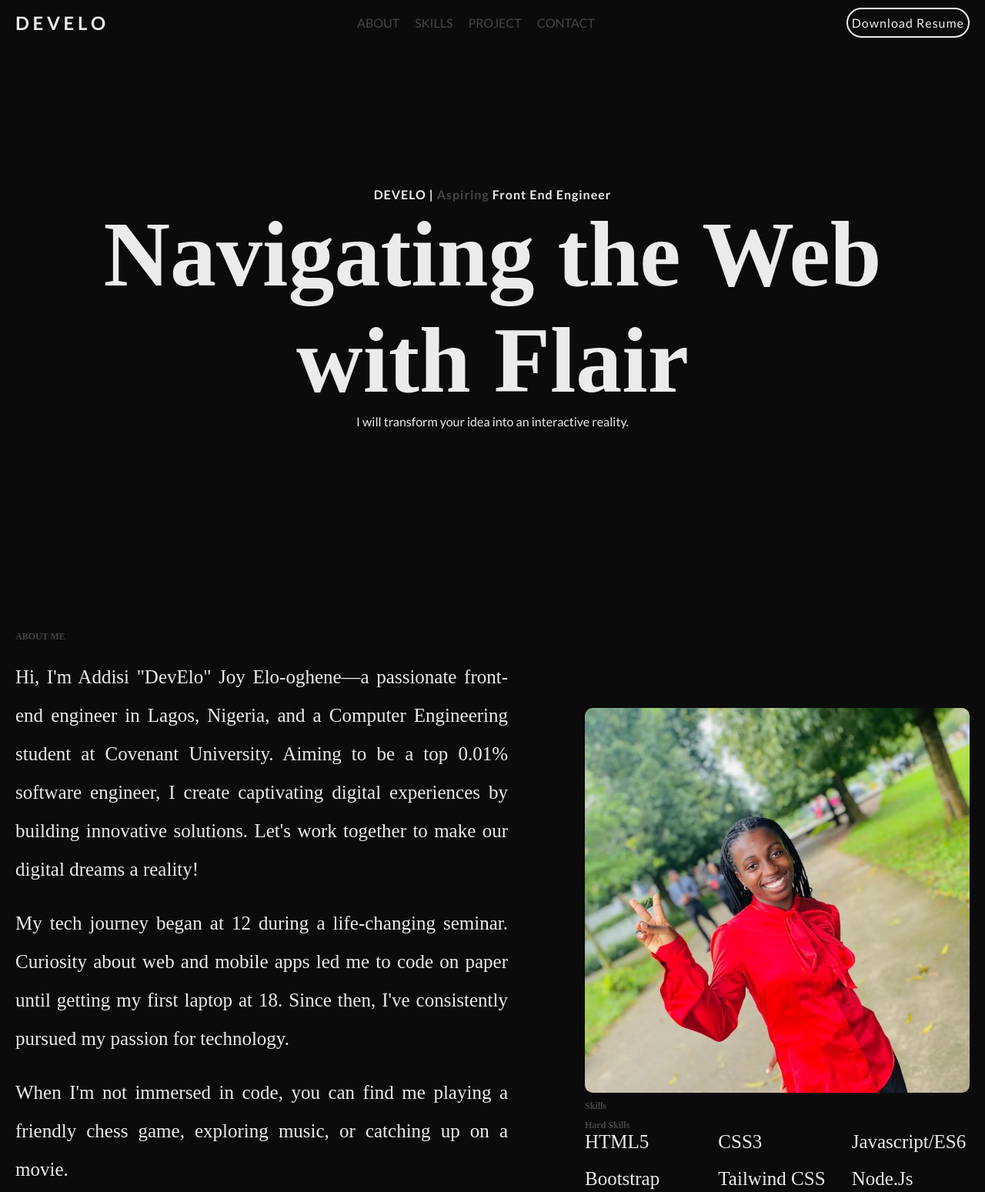
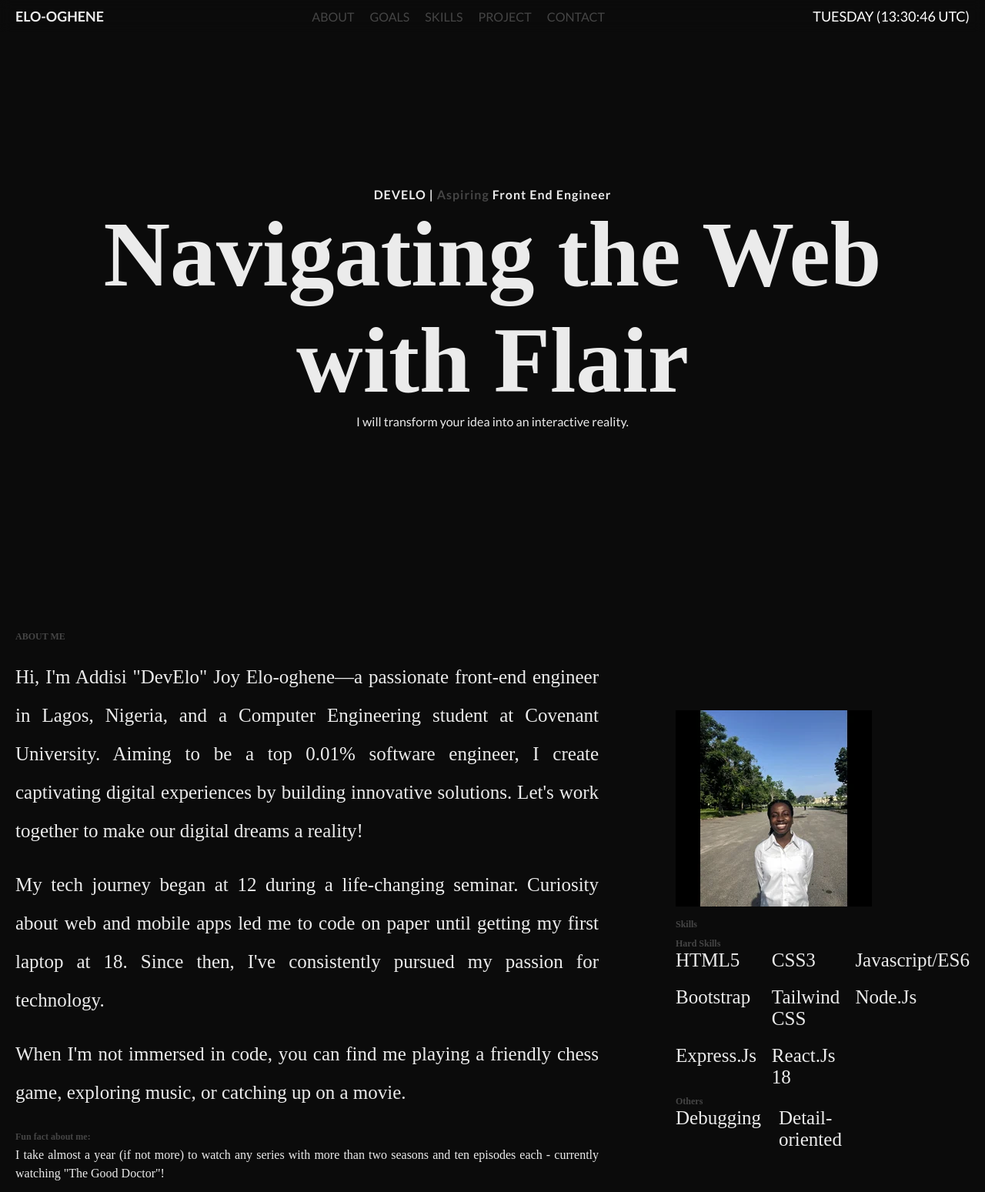
Before and after one commit to Dev-Elo-1505/Personal-site-1.0, a website built with Parcel: page index.html in a window 1280 px wide. Shown: the top 1549 px of the page at 77% size. Built offline with nearby package versions, Linux system fonts and the light colour scheme.

Commit message:
Implement time and date in UTC

```diff
--- a/index.html
+++ b/index.html
@@ -27,20 +27,17 @@
   <body>
     <header>
       <nav>
-        <h1><a href="#">D E V E L O</a></h1>
+        <h1 data-testid="slackDisplayName">
+          <a href="#" data-testid="slackDisplayName">ELO-OGHENE</a>
+        </h1>
         <ul class="nav-list">
           <a class="nav-link" href="#about"><li>About</li></a>
+          <a class="nav-link" href="#goals"><li>Goals</li></a>
           <a class="nav-link" href="#skills"><li>Skills</li></a>
           <a class="nav-link" href="#projects"><li>Project</li></a>
           <a class="nav-link" href="#contact"><li>Contact</li></a>
         </ul>
-        <a
-          href="./Joy's CV.pdf"
-          download="DevElo's Resume"
-          target="_blank"
-          class="btn"
-          >Download Resume</a
-        >
+        <p id="date-time"></p>
       </nav>
       <div class="hero">
         <h1 data-aos="fade-right" data-aos-delay="1000">
@@ -104,12 +101,8 @@
           </p>
         </div>
         <div data-aos="zoom-in-right" data-aos-delay="400">
-          <div class="img-container">
-            <img
-              class="profile-pic"
-              src="./img/profile pic (1).webp"
-              alt="A image of me"
-            />
+          <div>
+            <img src="./img/about-pic.webp" alt="profile picture" />
           </div>
           <div class="skills" id="skills">
             <h2 class="section-heading">Skills</h2>
@@ -130,6 +123,32 @@
               <li>Detail-oriented</li>
             </ul>
           </div>
+        </div>
+      </section>
+      <section id="goals" class="goals">
+        <h2 class="section-heading">GOALS</h2>
+        <p>Outlining my goals in the next two years in the tech field</p>
+        <div>
+          <ul>
+            <li>Become an HNG Finalist and brag about it.</li>
+            <li>Gain mastery in frontend, backend and web3 technologies.</li>
+            <li>Master Data Structures and Algorithms (DSA).</li>
+            <li>Compete in an Hackathon and win.</li>
+            <li>Contribute to open source projects.</li>
+            <li>Dive into AI, IoT and embedded systems.</li>
+            <li>
+              Get accepted into Major League Hacking (MLH) <br />Fellowship next
+              year.
+            </li>
+          </ul>
+          <ul>
+            <li>Do my Industrial Training (IT) at an international company.</li>
+            <li>Explore freelancing</li>
+            <li>Build softwares that people need.</li>
+            <li>Speak in at least 5 Tech Events.</li>
+            <li>Publish at least 20 technical articles.</li>
+            <li>Getting paid in dollars for my skills</li>
+          </ul>
         </div>
       </section>
       <section class="projects" id="projects">
@@ -185,7 +204,10 @@
       </section>
     </main>
     <footer>
-      <p>&copy;Developed and designed by <a href="#">DevElo</a></p>
+      <p data-testid="slackDisplayName">
+        &copy;Developed and designed by
+        <a href="#" data-testid="slackDisplayName">Elo-oghene</a>
+      </p>
     </footer>
     <script src="https://unpkg.com/aos@2.3.1/dist/aos.js"></script>
     <script>
@@ -196,5 +218,6 @@
         mirror: false, // whether elements should animate out while scrolling past them});
       });
     </script>
+    <script src="./index.js"></script>
   </body>
 </html>
--- /dev/null
+++ b/index.js
@@ -0,0 +1,29 @@
+const dateTime = document.getElementById("date-time");
+
+function updateDateTime() {
+  const getDate = new Date();
+
+  const daysOfWeek = [
+    "SUNDAY",
+    "MONDAY",
+    "TUESDAY",
+    "WEDNESDAY",
+    "THURSDAY",
+    "FRIDAY",
+    "SATURDAY",
+  ];
+
+  const hours = String(getDate.getUTCHours()).padStart(2, '0');
+  const minutes = String(getDate.getUTCMinutes()).padStart(2, '0');
+  const seconds = String(getDate.getUTCSeconds()).padStart(2, '0');
+
+  const time = `${hours}:${minutes}:${seconds} UTC`;
+
+  let dayofWeek = getDate.getUTCDay();
+  let today = daysOfWeek[dayofWeek];
+
+  dateTime.innerHTML = `${today} (${time})`;
+}
+
+updateDateTime();
+setInterval(updateDateTime, 1000);
--- a/style.css
+++ b/style.css
@@ -7,6 +7,7 @@
 
 html {
   font-size: 62.5%;
+  scroll-behavior: smooth;
 }
 
 /*TODO: Nav
@@ -36,10 +37,6 @@ body {
   font-size: 1.6rem;
 }
 
-img {
-  width: 100%;
-}
-
 section {
   min-height: 100vh;
   text-align: center;
@@ -59,15 +56,10 @@ nav {
   z-index: 10;
   position: fixed;
   backdrop-filter: blur(8px);
-
-
-  /* position: sticky;
-  top: 0;
-  width: 100px;
-  overflow: hidden; */
 }
 
-nav h1 {
+nav h1, nav p {
+  font-size: 1.2rem;
   color: #fff;
 }
 
@@ -112,9 +104,13 @@ a {
   transform: scale(0.98);
 }
 
-@media screen and (min-width: 768px) {
+@media screen and (min-width: 900px) {
   nav {
     padding: 1rem 2rem;
+  }
+
+  nav h1, nav p {
+    font-size: 1.8rem;
   }
 
   .nav-list {
@@ -199,24 +195,19 @@ a {
   color: var(--text-color);
 }
 
-.profile-pic {
-  max-width: 500px;
-  height: 500px;
-  border-radius: 10px;
-  object-fit: cover;
-}
-
 .fun-p {
   font-size: 1.6rem;
   line-height: 1.5;
 }
 
-@media screen and (min-width: 768px) {
-  .img-container {
-    display: flex;
-    align-items: center;
-    justify-content: center;
-  }
+.goals div {
+  text-align: left;
+  padding: 1rem 2rem;
+}
+
+.goals div ul {
+  list-style: circle;
+  line-height: 1.5;
 }
 
 @media screen and (min-width: 900px) {
@@ -232,9 +223,12 @@ a {
     margin-top: 2rem;
   }
 
-  .profile-pic {
-    width: 500px;
-    border-radius: 10px;
+  .goals ul {
+    display: inline-block;
+  }
+
+  .goals div {
+    grid-template-columns: repeat(2, 1fr);
   }
 }
 
@@ -260,7 +254,7 @@ a {
 .project-p {
   font-size: 4rem;
   margin: 0 10px;
-  font-family: 'Times New Roman', Times, serif;
+  font-family: "Times New Roman", Times, serif;
 }
 
 @media screen and (min-width: 900px) {
@@ -275,10 +269,6 @@ footer {
   text-transform: uppercase;
   text-align: right;
 }
-
-/* hr {
-  padding: 1rem;
-} */
 
 footer p {
   margin-top: 1rem;
```
Also changed, not shown: img/about-pic.webp (added), img/profile pic (1).webp (deleted), 1 other file.
